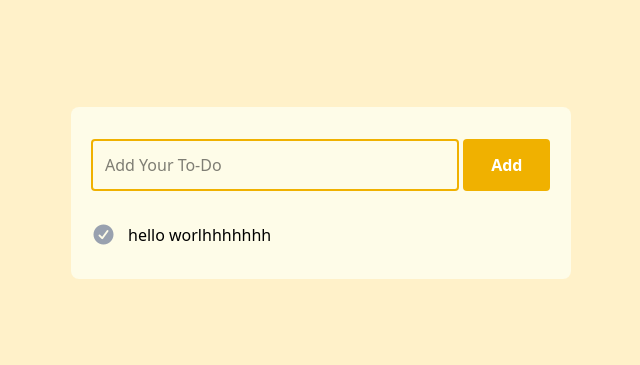
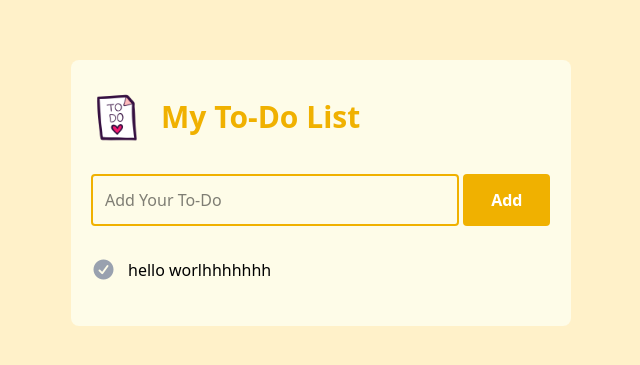
Before and after one commit to obaidullah-miazi-dev/To-Do-App, a plain HTML site: page index.html in a window 1280 px wide. Shown: the part 207-572 px from the top of the page, without its empty margins (319-959 px from the left). Drawn offline with nearby package versions, Linux system fonts and the light colour scheme.

Commit message:
logo and title added

```diff
--- a/index.html
+++ b/index.html
@@ -18,6 +18,10 @@
 
     <main class="">
         <section class="bg-yellow-50 p-5 rounded-lg py-8 flex flex-col gap-8 w-[500px]">
+            <div class="flex gap-5 items-center">
+                <img class="w-[50px]" src="assests/logo.png" alt="">
+                <h1 class="inline text-3xl font-bold text-yellow-500">My To-Do List</h1>
+            </div>
             <div class="w-full">
                 <input type="text" placeholder="Add Your To-Do"
                     class="border-2 border-yellow-500 p-3 rounded outline-yellow-500 w-8/10">
@@ -25,7 +29,7 @@
             </div>
 
             <div id="list-container">
-                <div class="flex items-center gap-3 overflow-hidden">
+                <div class="flex items-center gap-3 overflow-hidden mb-3">
                     <i class="check-btn fa-solid fa-circle-check text-xl text-gray-400"></i>
                     <h1 id="to-do-text">hello worlhhhhhhh</h1>
                 </div>
```
